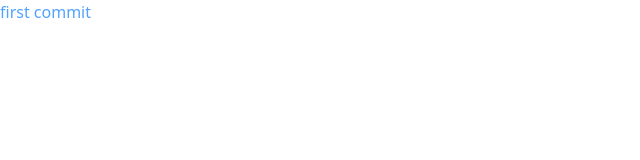
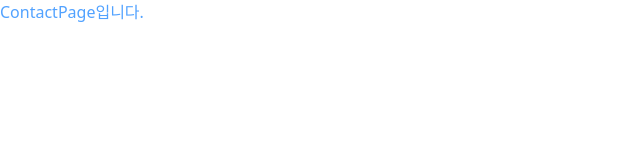
Before and after one commit to Likelion-Hongik-Site/Likelion-Hongik-Site-Frontend, a React (Vite) app: page /contact in a window 1280 px wide. Shown: the top 160 px of the page, without its empty margins (0-640 px from the left). Built offline with nearby package versions, Linux system fonts and the light colour scheme.

Commit message:
Environment: routing (#1)

```diff
--- a/package.json
+++ b/package.json
@@ -13,12 +13,14 @@
     "@tailwindcss/vite": "^4.0.0",
     "react": "^18.3.1",
     "react-dom": "^18.3.1",
+    "react-router-dom": "^7.1.3",
     "tailwindcss": "^4.0.0"
   },
   "devDependencies": {
     "@eslint/js": "^9.19.0",
     "@types/react": "^18.3.18",
     "@types/react-dom": "^18.3.5",
+    "@types/react-router-dom": "^5.3.3",
     "@typescript-eslint/parser": "^8.22.0",
     "@vitejs/plugin-react": "^4.3.4",
     "eslint": "^9.19.0",
--- a/src/App.tsx
+++ b/src/App.tsx
@@ -1,5 +1,18 @@
+import { Route, Routes } from 'react-router-dom';
+import { HomePage } from './pages/HomePage';
+import { ArchivePage } from './pages/ArchivePage';
+import { RecruitPage } from './pages/RecruitPage';
+import { ContactPage } from './pages/ContactPage';
+
 function App() {
-  return <div className="text-blue-400">first commit</div>;
+  return (
+    <Routes>
+      <Route path="/" element={<HomePage />} /> {/* 수연 */}
+      <Route path="/archive" element={<ArchivePage />} /> {/* 규영 */}
+      <Route path="/recruit" element={<RecruitPage />} /> {/* 채영 */}
+      <Route path="/contact" element={<ContactPage />} /> {/* 수연 */}
+    </Routes>
+  );
 }
 
 export default App;
--- a/src/main.tsx
+++ b/src/main.tsx
@@ -2,9 +2,12 @@ import { StrictMode } from 'react';
 import { createRoot } from 'react-dom/client';
 import App from './App.tsx';
 import './index.css';
+import { BrowserRouter } from 'react-router-dom';
 
 createRoot(document.getElementById('root')!).render(
   <StrictMode>
-    <App />
+    <BrowserRouter>
+      <App />
+    </BrowserRouter>
   </StrictMode>
 );
--- /dev/null
+++ b/src/pages/ArchivePage.tsx
@@ -0,0 +1,3 @@
+export const ArchivePage = () => {
+  return <div className="text-blue-400">ArchivePage입니다.</div>;
+};
--- /dev/null
+++ b/src/pages/ContactPage.tsx
@@ -0,0 +1,5 @@
+export const ContactPage = () => {
+  return (
+    <div className="text-blue-400">ContactPage입니다.</div>
+  )
+}
--- /dev/null
+++ b/src/pages/HomePage.tsx
@@ -0,0 +1,5 @@
+export const HomePage = () => {
+  return (
+    <div className="text-blue-400">HomePage입니다.</div>
+  )
+}
--- /dev/null
+++ b/src/pages/RecruitPage.tsx
@@ -0,0 +1,5 @@
+export const RecruitPage = () => {
+  return (
+    <div className="text-blue-400">RecruitPage입니다.</div>
+  )
+}
```
Also changed, not shown: src/App.css (deleted), 1 other file (tests, documents, lock files or other folders).
